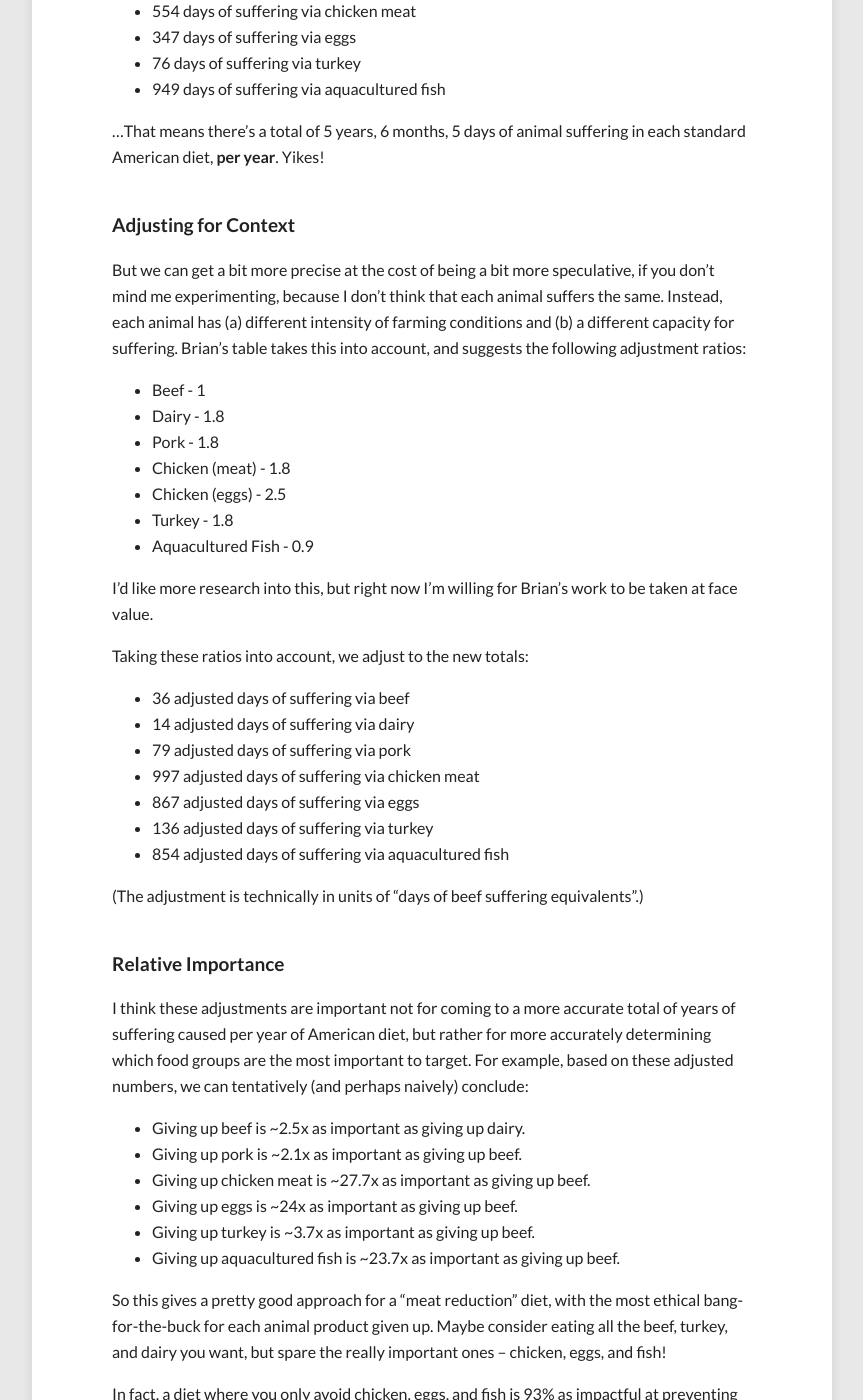
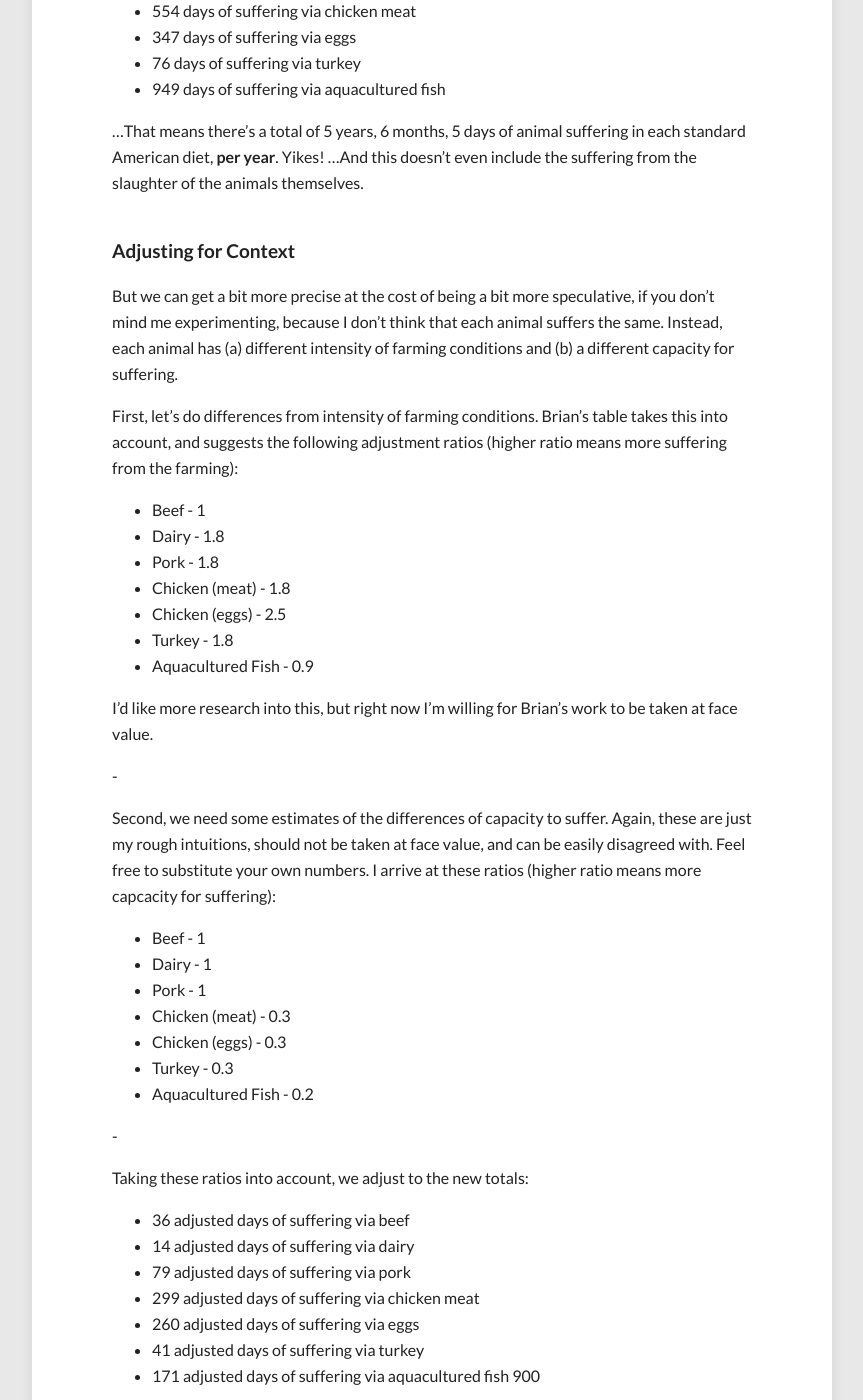
Before and after one commit to peterhurford/peterhurford.github.io, a Jekyll site: the page built from _posts/2014-05-31-how-much-suffering-is-in-the-standard-american-diet.markdown, in a window 1280 px wide and 1400 px high, scrolled down 3868 px. Shown: the whole window, without its empty margins (208-1071 px from the left). Built offline with Jekyll 4.4.1, drawn with Linux system fonts in a browser that asks for light colours; comment, search, counter and statistics services are not loaded; some of the changed text lies outside the part shown.

Commit message:
Fixed typos and missing info in latest blog post

```diff
--- a/_posts/2014-05-31-how-much-suffering-is-in-the-standard-american-diet.markdown
+++ b/_posts/2014-05-31-how-much-suffering-is-in-the-standard-american-diet.markdown
@@ -9,7 +9,7 @@
 - Meat Reducing
 ---
 
-We all know that "the standard American diet" is unhealthy, and bad for the environment, and all sorts of things.  But, as we know, it also contains a lot of suffering due to the consumption of factory-farmed meat.  I'm not going to argue for the ethics of a vegetarian diet here ([I've done that elsewhere]()).  Instead, I'm interested in some quantification -- just *how much* suffering is in the standard American diet?
+We all know that "the standard American diet" is unhealthy, and bad for the environment, and all sorts of things.  But, as we know, it also contains a lot of suffering due to the consumption of factory-farmed meat.  I'm not going to argue for the ethics of a vegetarian diet here ([I've done that elsewhere](http://everydayutilitarian.com/essays/why-eat-less-meat/)).  Instead, I'm interested in some quantification -- just *how much* suffering is in the standard American diet?
 
 As a caveat, at the moment I'm not looking at environmental impact, though I might expand the analysis later.  As another caveat, it's worth pointing out that the standard American diet may not really exist in any particular person, but it's a useful statistical generalization to talk about.  As a third caveat, this analysis ignores the fact that there is an elasticity to supply and demand (e.g., by not eating one pound of cow, you do not cause precisely one pound of cow to not be produced, but rather just a large fraction of it, since a drop in demand leads to a corresponding drop in price, which leads to a corresponding yet smaller re-increase in demand.)
 
@@ -112,12 +112,14 @@
 * 76 days of suffering via turkey
 * 949 days of suffering via aquacultured fish
 
-...That means there's a total of 5 years, 6 months, 5 days of animal suffering in each standard American diet, **per year**.  Yikes!
+...That means there's a total of 5 years, 6 months, 5 days of animal suffering in each standard American diet, **per year**.  Yikes!  ...And this doesn't even include the suffering from the slaughter of the animals themselves.
 
 
 #### Adjusting for Context
 
-But we can get a bit more precise at the cost of being a bit more speculative, if you don't mind me experimenting, because I don't think that each animal suffers the same.  Instead, each animal has (a) different intensity of farming conditions and (b) a different capacity for suffering.  Brian's table takes this into account, and suggests the following adjustment ratios:
+But we can get a bit more precise at the cost of being a bit more speculative, if you don't mind me experimenting, because I don't think that each animal suffers the same.  Instead, each animal has (a) different intensity of farming conditions and (b) a different capacity for suffering.
+
+First, let's do differences from intensity of farming conditions.  Brian's table takes this into account, and suggests the following adjustment ratios (higher ratio means more suffering from the farming):
 
 * Beef - 1
 * Dairy - 1.8
@@ -129,15 +131,29 @@
 
 I'd like more research into this, but right now I'm willing for Brian's work to be taken at face value.
 
+-
+
+Second, we need some estimates of the differences of capacity to suffer.  Again, these are just my rough intuitions, should not be taken at face value, and can be easily disagreed with.  Feel free to substitute your own numbers.  I arrive at these ratios (higher ratio means more capcacity for suffering):
+
+* Beef - 1
+* Dairy - 1
+* Pork - 1
+* Chicken (meat) - 0.3
+* Chicken (eggs) - 0.3
+* Turkey - 0.3
+* Aquacultured Fish - 0.2
+
+-
+
 Taking these ratios into account, we adjust to the new totals:
 
 * 36 adjusted days of suffering via beef
 * 14 adjusted days of suffering via dairy
 * 79 adjusted days of suffering via pork
-* 997 adjusted days of suffering via chicken meat
-* 867 adjusted days of suffering via eggs
-* 136 adjusted days of suffering via turkey
-* 854 adjusted days of suffering via aquacultured fish
+* 299 adjusted days of suffering via chicken meat
+* 260 adjusted days of suffering via eggs
+* 41 adjusted days of suffering via turkey
+* 171 adjusted days of suffering via aquacultured fish 	900
 
 (The adjustment is technically in units of "days of beef suffering equivalents".)
 
@@ -146,13 +162,13 @@
 
 I think these adjustments are important not for coming to a more accurate total of years of suffering caused per year of American diet, but rather for more accurately determining which food groups are the most important to target.  For example, based on these adjusted numbers, we can tentatively (and perhaps naively) conclude:
 
-* Giving up beef is ~2.5x as important as giving up dairy.
-* Giving up pork is ~2.1x as important as giving up beef.
-* Giving up chicken meat is ~27.7x as important as giving up beef.
-* Giving up eggs is ~24x as important as giving up beef.
-* Giving up turkey is ~3.7x as important as giving up beef.
-* Giving up aquacultured fish is ~23.7x as important as giving up beef.
+* Giving up beef is ~2.6x as important as giving up dairy.
+* Giving up pork is ~2.2x as important as giving up beef.
+* Giving up chicken meat is ~8.3x as important as giving up beef.
+* Giving up eggs is ~7.2x as important as giving up beef.
+* Giving up turkey is ~1.1x as important as giving up beef.
+* Giving up aquacultured fish is ~4.8x as important as giving up beef.
 
 So this gives a pretty good approach for a "meat reduction" diet, with the most ethical bang-for-the-buck for each animal product given up.  Maybe consider eating all the beef, turkey, and dairy you want, but spare the really important ones -- chicken, eggs, and fish!
 
-In fact, a diet where you only avoid chicken, eggs, and fish is 93% as impactful at preventing animal suffering as a fully vegan diet!
+In fact, a diet where you only avoid chicken, eggs, and fish is 81% as impactful at preventing animal suffering as a fully vegan diet!
```
